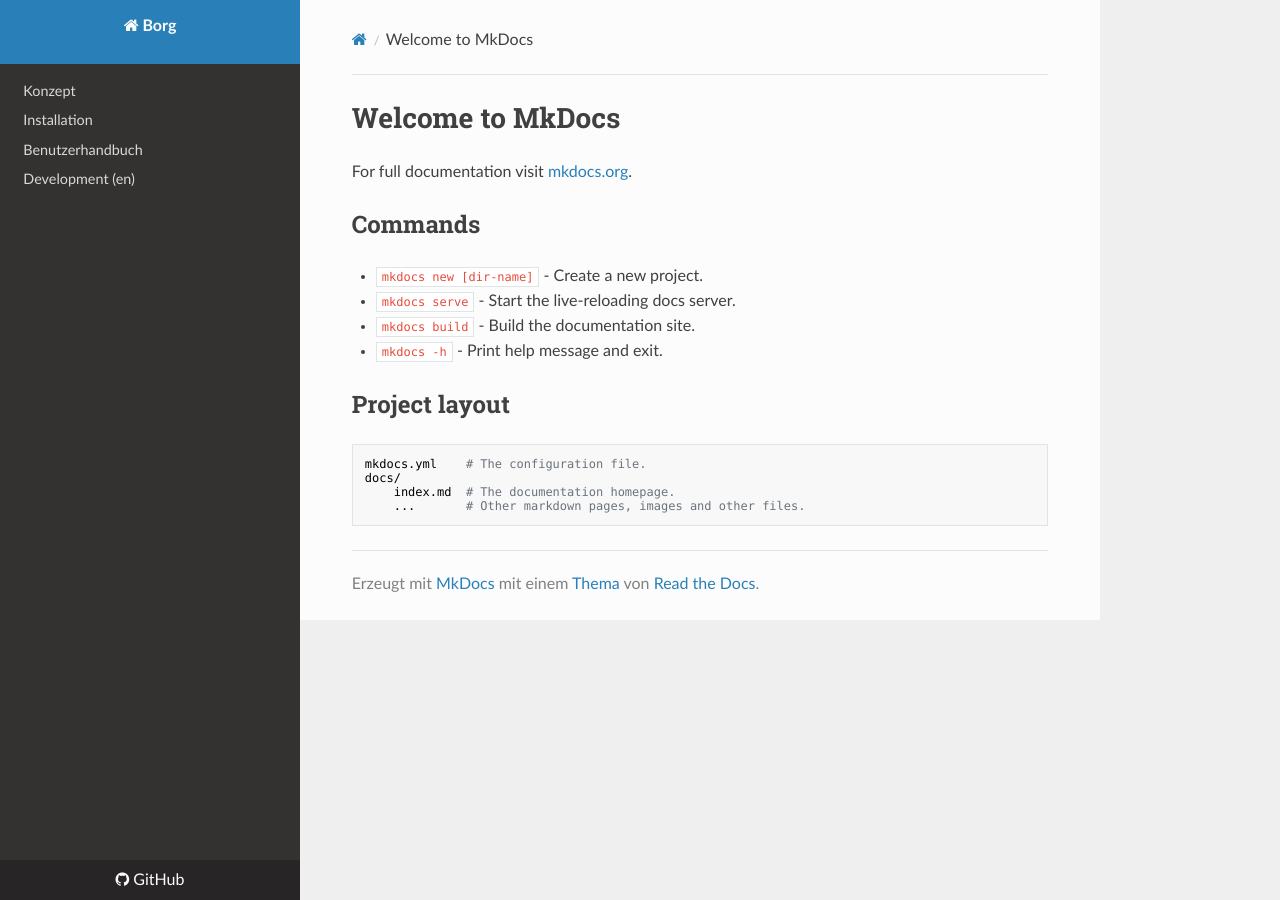
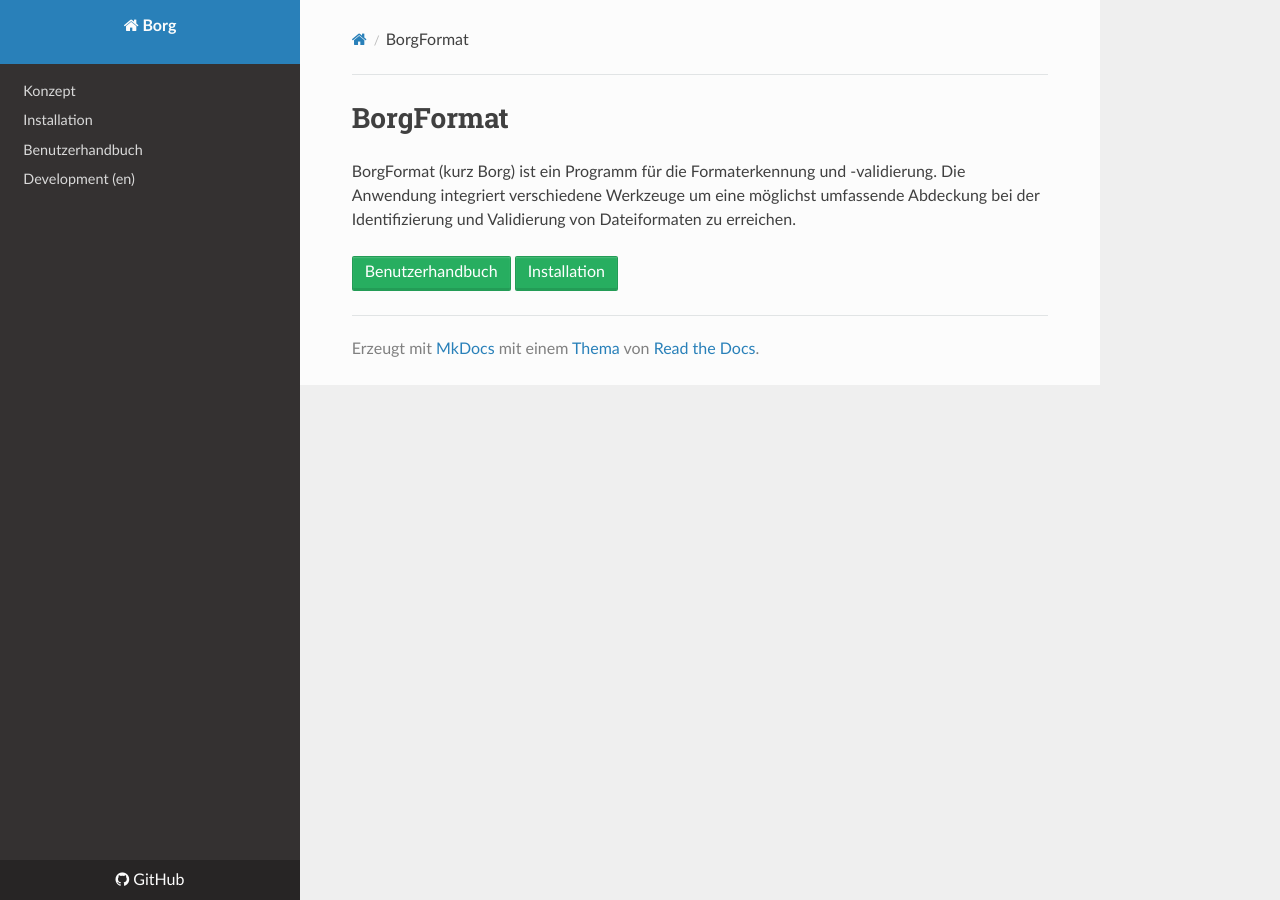
Before and after one commit to Landesarchiv-Thueringen/borg, an MkDocs documentation site: the page built from docs/index.md, in a window 1280 px wide. Built offline with MkDocs 1.6.1, drawn with Linux system fonts in a browser that asks for light colours; nearby versions of some CDN libraries.

```diff
--- a/docs/index.md
+++ b/docs/index.md
@@ -1,17 +1,6 @@
-# Welcome to MkDocs
+# BorgFormat
 
-For full documentation visit [mkdocs.org](https://www.mkdocs.org).
+BorgFormat (kurz Borg) ist ein Programm für die Formaterkennung und -validierung. Die Anwendung integriert verschiedene Werkzeuge um eine möglichst umfassende Abdeckung bei der Identifizierung und Validierung von Dateiformaten zu erreichen.
 
-## Commands
-
-* `mkdocs new [dir-name]` - Create a new project.
-* `mkdocs serve` - Start the live-reloading docs server.
-* `mkdocs build` - Build the documentation site.
-* `mkdocs -h` - Print help message and exit.
-
-## Project layout
-
-    mkdocs.yml    # The configuration file.
-    docs/
-        index.md  # The documentation homepage.
-        ...       # Other markdown pages, images and other files.
+<a class="btn" href="user_manual">Benutzerhandbuch</a>
+<a class="btn" href="installation">Installation</a>
--- a/mkdocs.yml
+++ b/mkdocs.yml
@@ -18,6 +18,7 @@ theme:
 markdown_extensions:
   - attr_list
   - md_in_html
+  - admonition
   - pymdownx.blocks.caption
 
 plugins:
```
Also changed, not shown: README.md (+3 -143 lines), README_DEV.md (deleted, +0 -55 lines), docs/config.md (added, +44 -0 lines), docs/installation.md (+20 -0 lines).
